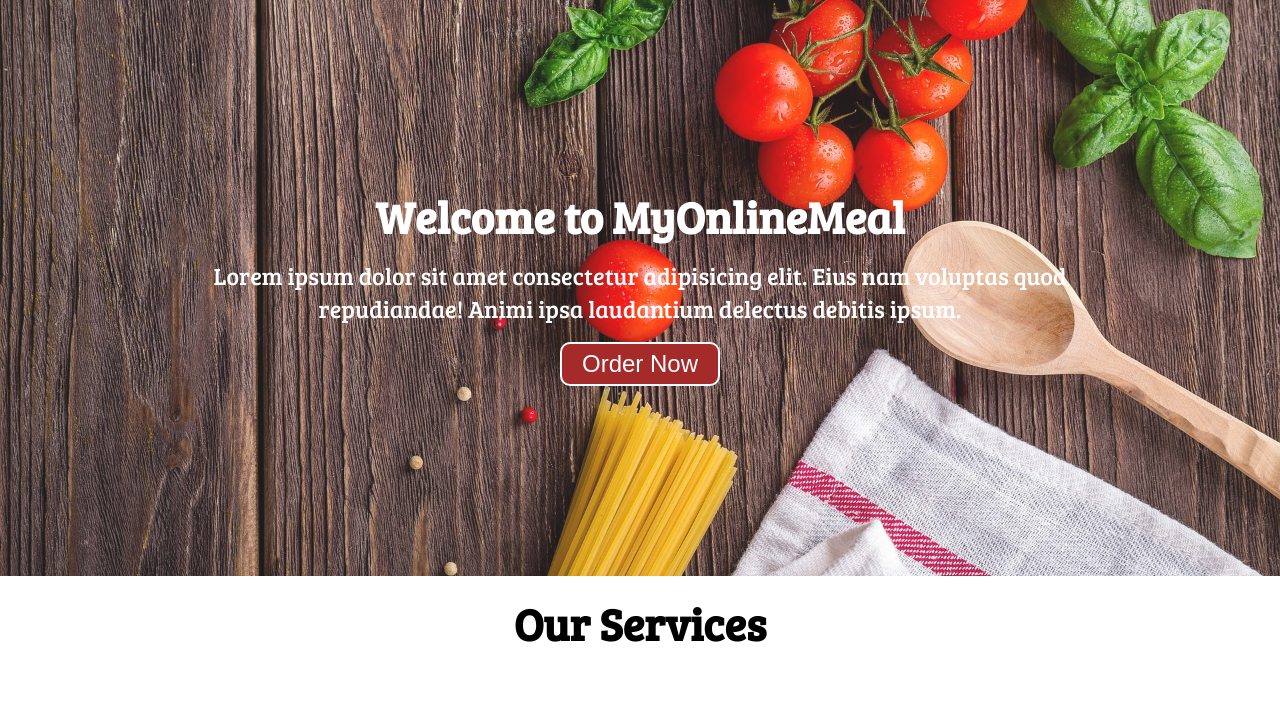
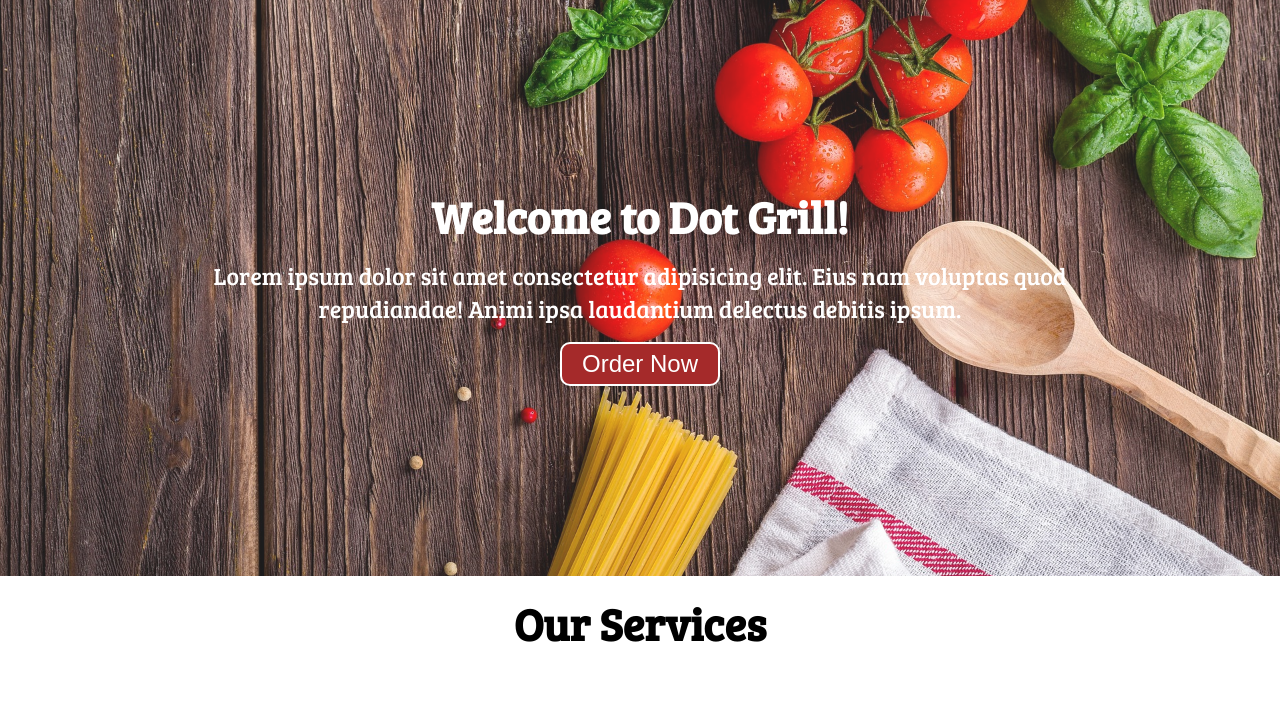
Before and after one commit to ayyankalu/Dot-Grill, a plain HTML site: page index.html in a window 1280 px wide. Shown: the part 94-800 px from the top of the page. Drawn offline with Linux system fonts and the light colour scheme; a web font is replaced by a local one.

Commit message:
title updated

```diff
--- a/index.html
+++ b/index.html
@@ -4,7 +4,7 @@
     <meta charset="UTF-8" />
     <meta http-equiv="X-UA-Compatible" content="IE=edge" />
     <meta name="viewport" content="width=device-width, initial-scale=1.0" />
-    <title>Best Online Food Delivery | MyOnlineMeal.com</title>
+    <title>Dot Grill</title>
     <link rel="stylesheet" href="css/style.css" />
     <link
       href="https://fonts.googleapis.com/css2?family=Bree+Serif&display=swap"
@@ -31,7 +31,7 @@
     </nav>
 
     <section id="home">
-      <h1 class="h-primary">Welcome to MyOnlineMeal</h1>
+      <h1 class="h-primary">Welcome to Dot Grill!</h1>
       <p>
         Lorem ipsum dolor sit amet consectetur adipisicing elit. Eius nam
         voluptas quod repudiandae! Animi ipsa laudantium delectus debitis ipsum.
```
